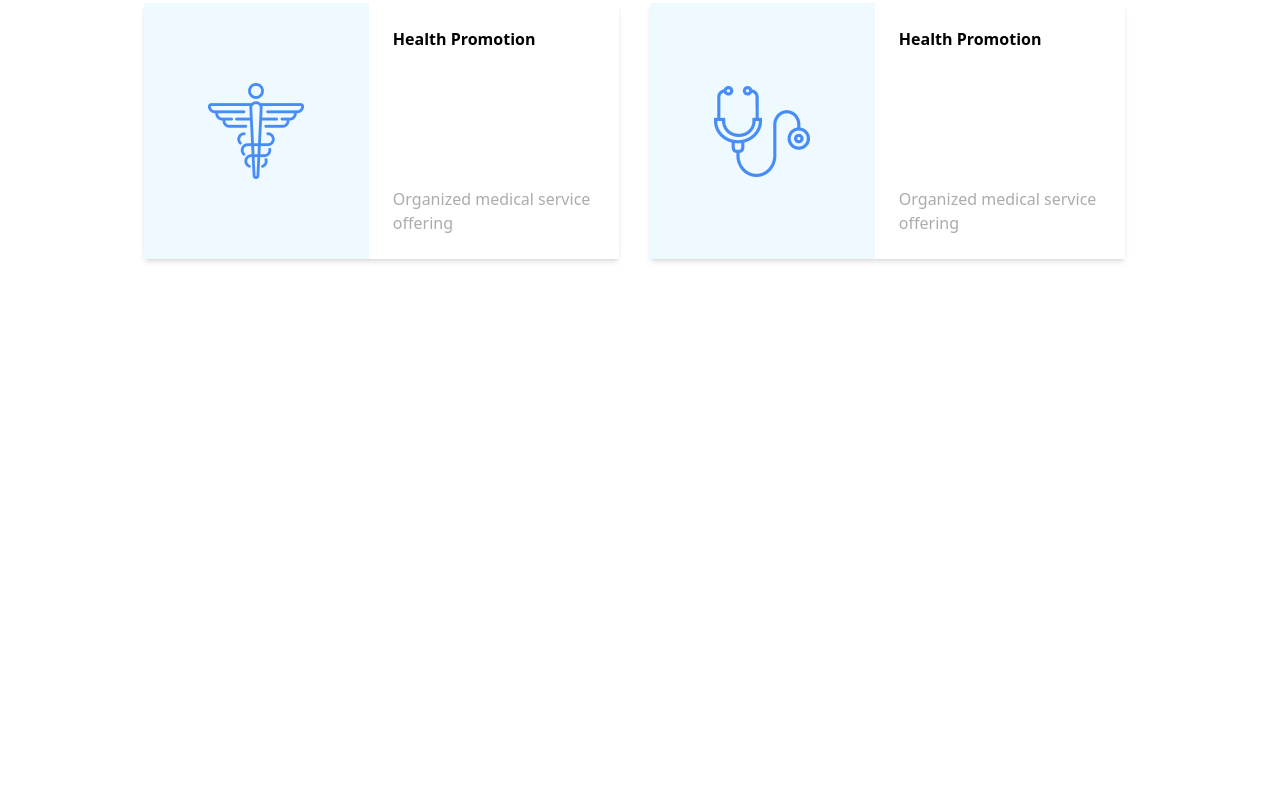
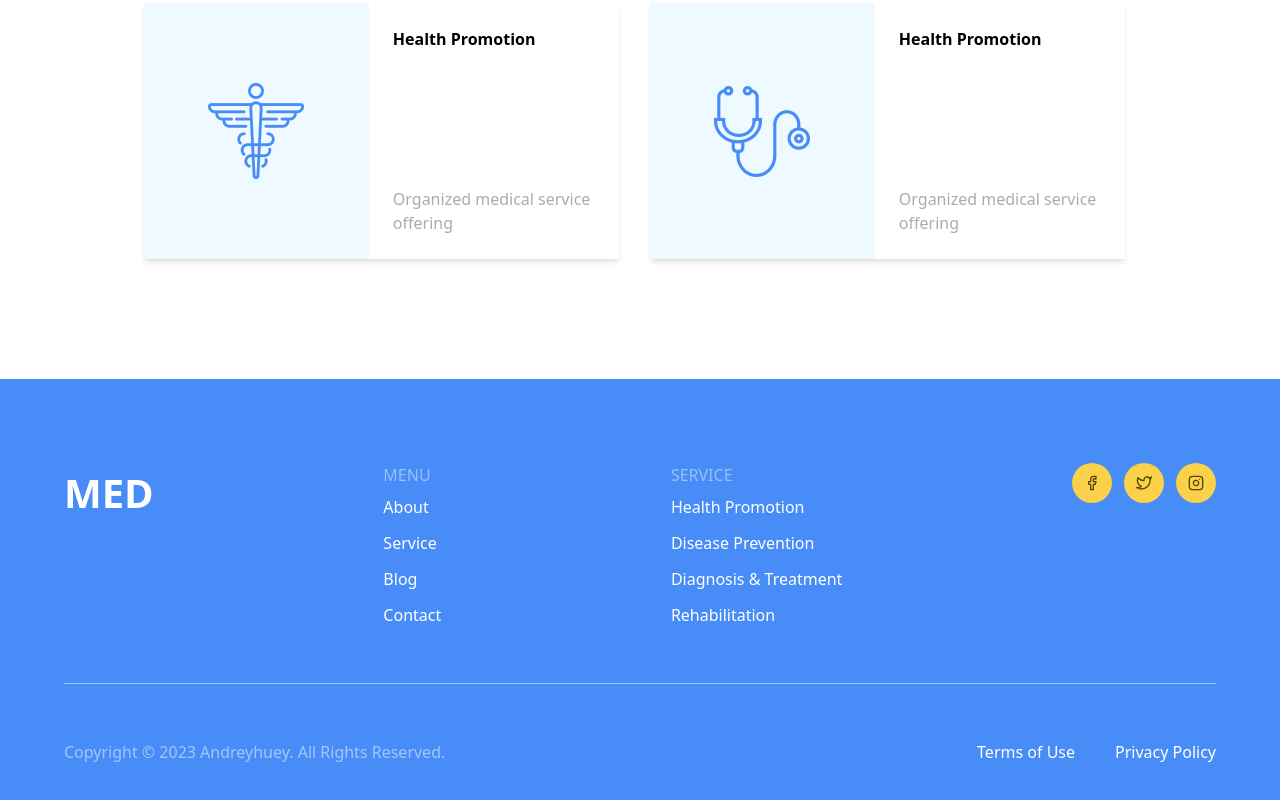
Before and after one commit to Andreyhuey/medilifi, a React (Vite) app: page / in a window 1280 px wide. Shown: the part 4033-4833 px from the top of the page. Before the commit the page ends 4412 px from the top, so only its background shows below. Built offline with nearby package versions, Linux system fonts and the light colour scheme.

Commit message:
Footer component completed

```diff
--- a/src/components/Footer.tsx
+++ b/src/components/Footer.tsx
@@ -1,7 +1,51 @@
+import { FiFacebook, FiTwitter, FiInstagram } from "react-icons/fi";
+
 const Footer = () => {
   return (
-    <div className="min-h-50vh bg-[478CF7] text-white">
-      <></>
+    <div className="min-h-50vh bg-[#478CF7] text-white lg:px-16 md:px-8 px-4 pb-10 pt-16">
+      <div className="flex flex-col justify-center items-center gap-y-12 md:grid md:grid-cols-2 md:items-center md:justify-center lg:flex lg:flex-row lg:justify-between lg:items-start pt-5">
+        <div className="text-[40px] font-bold md:text-center lg:text-left">
+          MED
+        </div>
+        <div className="md:text-center lg:text-left">
+          <p className="text-[#ffffff73] text-[16px]">MENU</p>
+          <ul className="flex flex-col gap-3 pt-2">
+            <li>About</li>
+            <li>Service</li>
+            <li>Blog</li>
+            <li>Contact</li>
+          </ul>
+        </div>
+        <div className="text-center lg:text-left">
+          <p className="text-[#ffffff73] text-[16px]">SERVICE</p>
+          <ul className="flex flex-col gap-3 pt-2">
+            <li>Health Promotion</li>
+            <li>Disease Prevention</li>
+            <li>Diagnosis & Treatment</li>
+            <li>Rehabilitation</li>
+          </ul>
+        </div>
+        <div className="flex gap-3 justify-center">
+          <div className="p-3 rounded-full bg-[#FAD149] text-[#584400]">
+            <FiFacebook />
+          </div>
+          <div className="p-3 rounded-full bg-[#FAD149] text-[#584400]">
+            <FiTwitter />
+          </div>
+          <div className="p-3 rounded-full bg-[#FAD149] text-[#584400]">
+            <FiInstagram />
+          </div>
+        </div>
+      </div>
+      <div className="lg:mt-14 mt-10 pt-14 border-[#ffffff7c] border-t-[1px] flex flex-col gap-y-5 md:flex-row justify-between">
+        <p className="text-[#ffffff81] text-center lg:text-left">
+          Copyright © 2023 Andreyhuey. All Rights Reserved.
+        </p>
+        <div className="flex justify-between lg:justify-end items-center md:gap-x-10">
+          <p>Terms of Use</p>
+          <p>Privacy Policy</p>
+        </div>
+      </div>
     </div>
   );
 };
```
